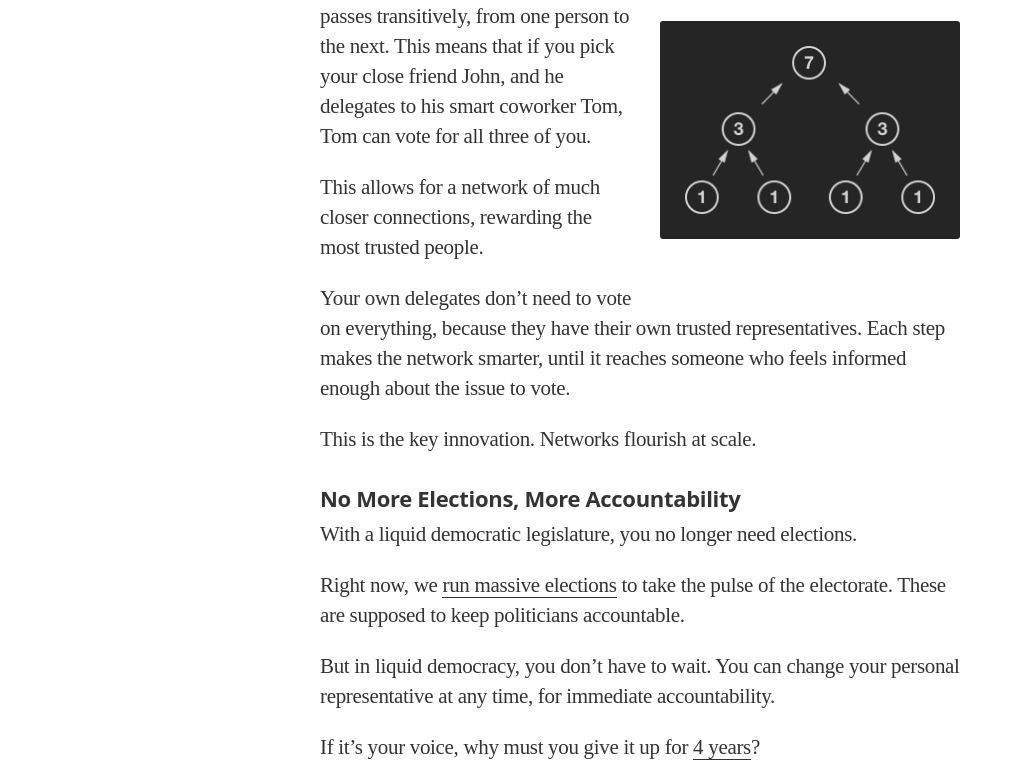
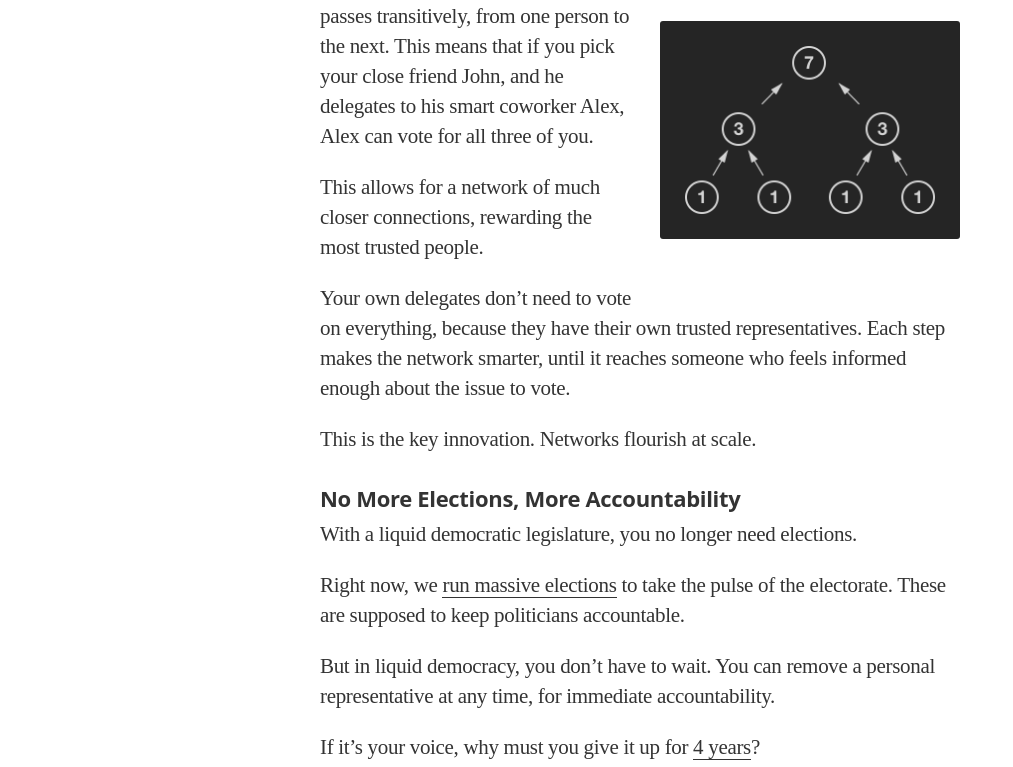
Before and after one commit to voteliquid/blog, a Jekyll site: the page built from _posts/2016-09-21-what-is-liquid-democracy.md, in a window 1280 px wide and 1400 px high, scrolled down 2853 px. Shown: the part 286-1053 px from the top of the window, without its empty margins (0-1013 px from the left). Built offline with Jekyll 4.4.1, drawn with Linux system fonts in a browser that asks for light colours; nearby versions of some CDN libraries; some web fonts are replaced; some of the changed text lies outside the part shown.

Commit message:
Minor tweaks to WiLD

```diff
--- a/_posts/2016-09-21-what-is-liquid-democracy.md
+++ b/_posts/2016-09-21-what-is-liquid-democracy.md
@@ -60,7 +60,7 @@ You can select any legal resident of your jurisdiction to be your delegate. The
 
 <img src="/assets/article_images/2016-09-21-what-is-liquid-democracy/voting_power_graphic.png" style="background-color: #252525; border-radius: 3px; float: right; margin-left: 28px; padding: 25px; width: 250px;" />
 
-In a liquid democracy, voting power passes transitively, from one person to the next. This means that if you pick your close friend John, and he delegates to his smart coworker Tom, Tom can vote for all three of you.
+In a liquid democracy, voting power passes transitively, from one person to the next. This means that if you pick your close friend John, and he delegates to his smart coworker Alex, Alex can vote for all three of you.
 
 This allows for a network of much closer connections, rewarding the most trusted people.
 
@@ -74,7 +74,7 @@ With a liquid democratic legislature, you no longer need elections.
 
 Right now, we [run massive elections](https://twitter.com/dsernst/status/845566576245927936) to take the pulse of the electorate. These are supposed to keep politicians accountable.
 
-But in liquid democracy, you don't have to wait. You can change your personal representative at any time, for immediate accountability.
+But in liquid democracy, you don't have to wait. You can remove a personal representative at any time, for immediate accountability.
 
 If it's your voice, why must you give it up for [4 years](/assets/article_images/2016-09-21-what-is-liquid-democracy/see-you-in-4-years.png)?
 
```
Also changed, not shown: other parts of _posts/2016-09-21-what-is-liquid-democracy.md (+1 -1 lines).
